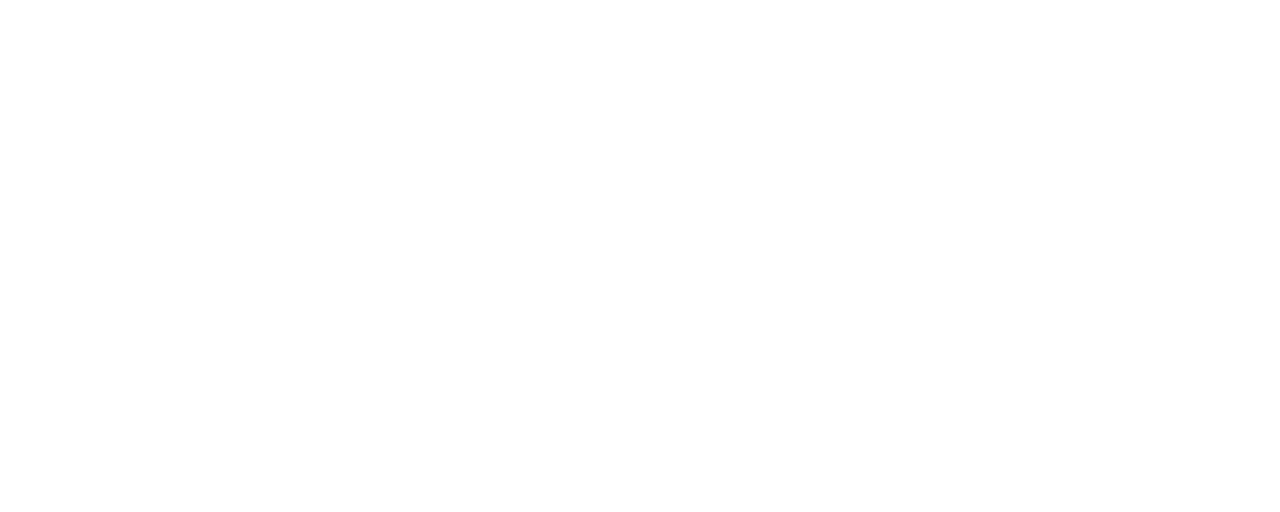
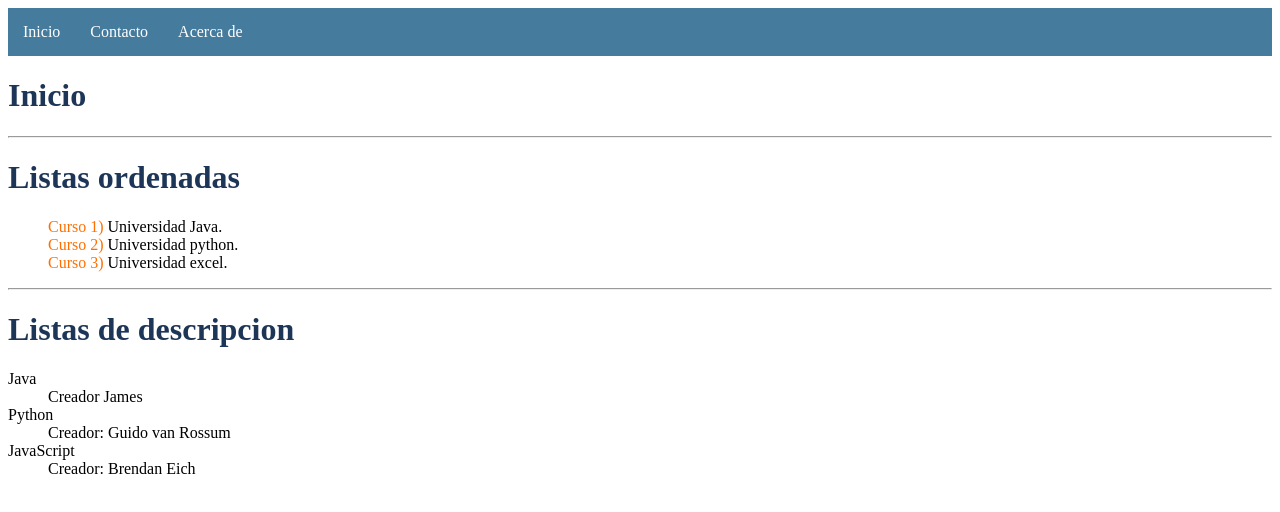
Before and after one commit to thingsthatiamlearning/html-css-jvs, a plain HTML site: page Leccion05/index.html in a window 1280 px wide. Drawn offline with Linux system fonts and the light colour scheme.

Commit message:
leccion6&5

```diff
--- /dev/null
+++ b/Leccion05/css/styles.css
@@ -0,0 +1,49 @@
+h1{
+    color: #1d3557;
+}
+ul{
+    list-style-type: none;
+    background-color: #457b9d;
+    /*Con esta propiedad y el display: block; del li a{} hara que se muestre la lista como un bloque independiente*/
+    overflow: hidden;
+    margin: 0;
+    padding: 0;
+}
+/*De esta manera los elementos de la lista se posicionan horizontalmente*/
+ul li{
+    float: left;
+}
+
+/*De esta manera se llaman a los links dentro de las columnas*/
+li a{
+    display: block;
+    color: white;
+    text-align: center;
+    /*Esto separa por 15 pixeles cada elemento de la lista*/
+    padding: 15px;
+    text-decoration: none;
+}
+li a:hover{
+    background-color: #1d3557;
+}
+
+ol{
+    list-style: none;
+    /*aqui se crea el contador debe tener el mismo nombre*/
+    counter-reset: contador;
+}
+
+ol li{
+    counter-increment: contador;
+}
+
+/*Para mostrar un elemento antes de que se muestren los elementos de la lista, en este caso la palabra 'curso'*/
+ol li::before{          /*counter es para que haga un contador de todos los elementos de la listas*/
+    /*Cada que las listas tengan este contenido en este caso 'curso' ira incrementando el valor del contador*/
+    content: 'Curso ' counter(contador) ') ';
+    color: #ff6f00;
+}
+/*Para mostrar despues de cada elemnto de las listas*/
+ol li::after{
+    content: '.';
+}
--- a/Leccion05/index.html
+++ b/Leccion05/index.html
@@ -4,9 +4,37 @@
     <meta charset="UTF-8">
     <meta http-equiv="X-UA-Compatible" content="IE=edge">
     <meta name="viewport" content="width=device-width, initial-scale=1.0">
-    <title>Document</title>
+    <title>Menu navegacion en html</title>
+    <link rel="stylesheet" href="css/styles.css">
 </head>
 <body>
 
+    <ul>
+        <li><a href="index.html">Inicio</a></li>
+        <li><a href="contacto.html">Contacto</a></li>
+        <li><a href="acercade.html">Acerca de</a></li>
+    </ul>
+    <h1>Inicio</h1>
+
+    <hr>
+
+    <h1>Listas ordenadas</h1>
+    <!--Para que se enumeren las listas-->
+    <ol>
+        <li>Universidad Java</li>
+        <li>Universidad python</li>
+        <li>Universidad excel</li>
+    </ol>
+
+    <hr>
+    <h1>Listas de descripcion</h1>
+    <dl>
+        <dt>Java</dt>
+        <dd>Creador James</dd>
+        <dt>Python</dt>
+        <dd>Creador: Guido van Rossum</dd>
+        <dt>JavaScript</dt>
+        <dd>Creador: Brendan Eich</dd>
+    </dl>
 </body>
 </html>
```
Also changed, not shown: Leccion05/acercade.html (added, +12 -0 lines), Leccion05/contacto.html (added, +12 -0 lines), Leccion06/index.html (added, +15 -0 lines).
